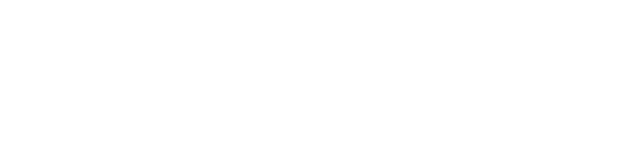
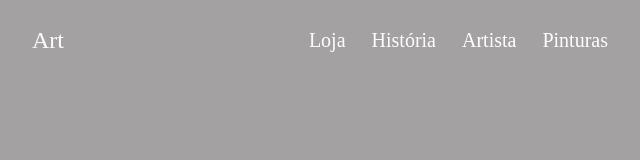
Before and after one commit to gabjohann/6511-RSTI, a plain HTML site: page aula-03/art/index.html in a window 1280 px wide. Shown: the whole page, without its empty margins (320-960 px from the left). Drawn offline with Linux system fonts and the light colour scheme; a web font is replaced by a local one.

Commit message:
add: background filter

```diff
--- a/aula-03/art/style.css
+++ b/aula-03/art/style.css
@@ -22,16 +22,26 @@ ul {
 }
 
 .container {
+  position: relative;
   width: 100%;
   height: 100vh;
-  /*   background: url("./assets/bg-img.png");
-  background-size: cover;
-  background-position: center; */
+  padding: 26.5px 352px 80px;
   background: url("./assets/bg-img.png") center/cover;
-  filter: grayscale(20%);
+}
 
-  /* top | left and right | bottom */
-  padding: 26.5px 352px 80px;
+.container::before {
+  content: "";
+  position: absolute;
+  inset: 0;
+  background-color: rgba(26, 22, 21, 0.4);
+  z-index: 0;
+}
+
+.container > * {
+  /* Garante que o conteúdo seja posicionado acima da camada de filtro */
+  z-index: 1;
+  /* Coloca os elementos internos (como textos) acima do overlay */
+  position: relative;
 }
 
 .flex {
```
